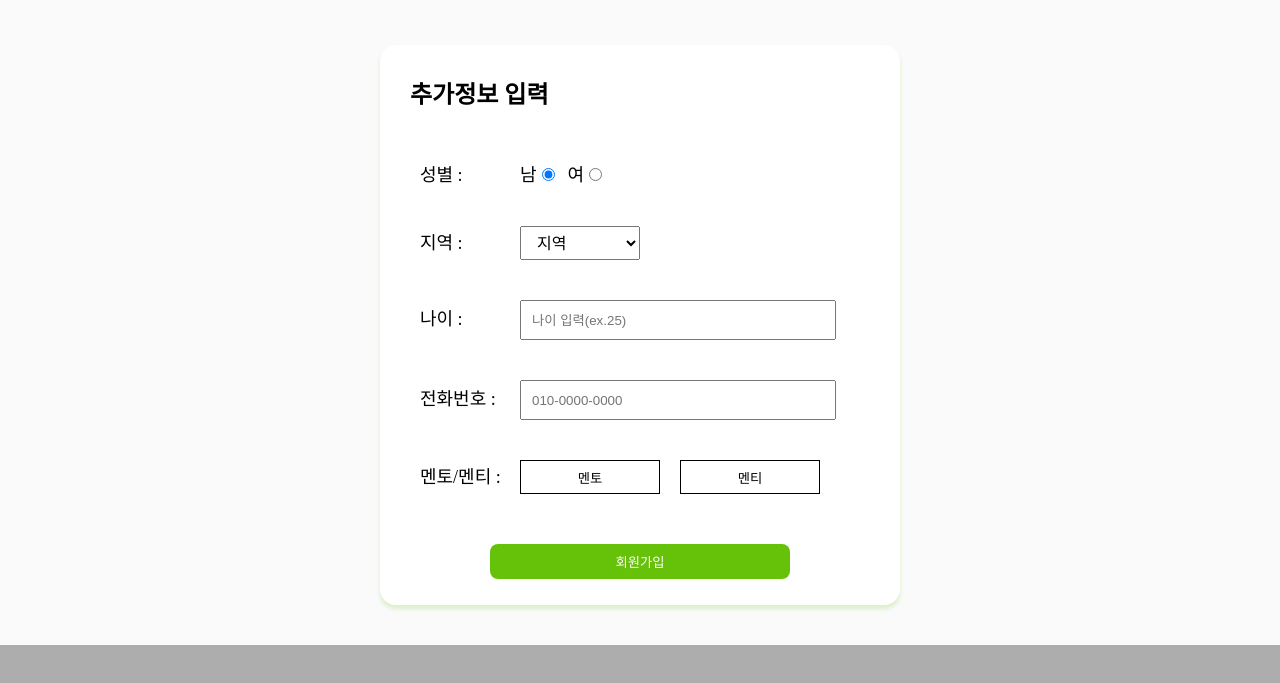
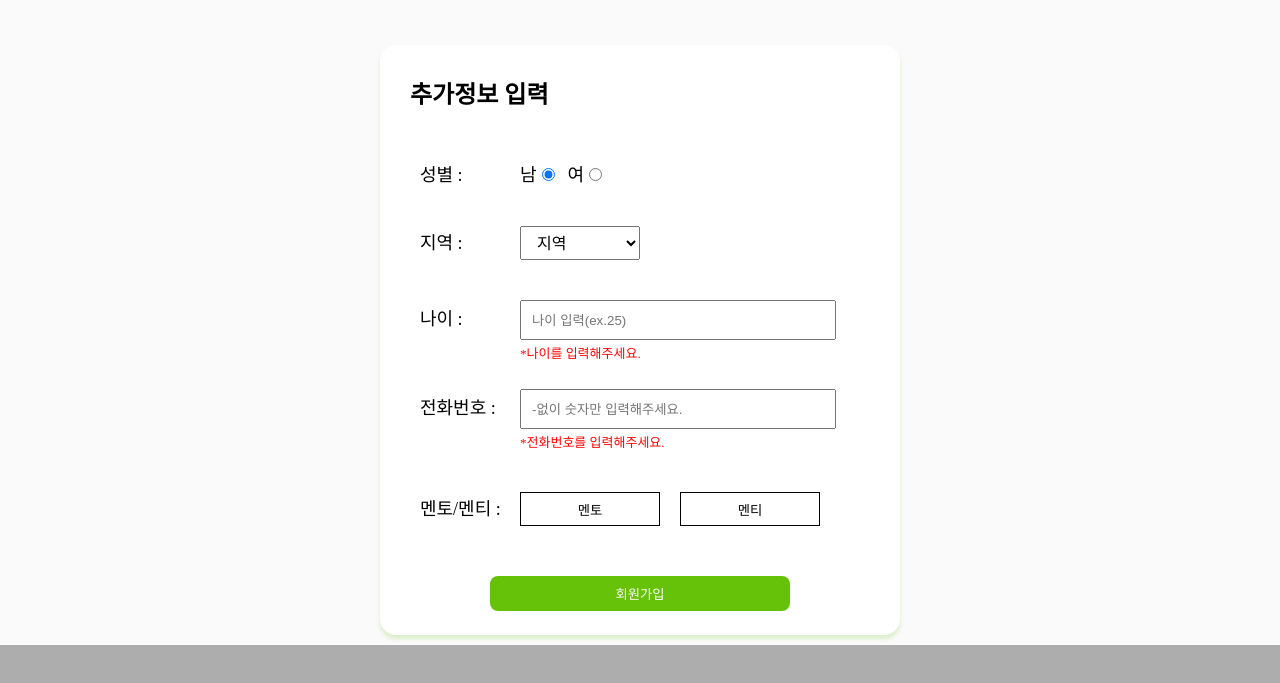
Before and after one commit to Teamo-project/Teamo-frontend, a React (Create React App) app: page /signup/social/1 in a window 1280 px wide. Shown: the part 155-838 px from the top of the page. After the commit the page ends 800 px from the top, so only its background shows below. Built offline with nearby package versions, Linux system fonts and the light colour scheme; a small style sheet from the web is missing.

Commit message:
loginUpdate

```diff
--- a/src/routes/css/FirstGoogleSignUp.module.css
+++ b/src/routes/css/FirstGoogleSignUp.module.css
@@ -2,7 +2,7 @@
   margin: 200px auto;
   padding: 30px;
   width: 460px;
-  height: 500px;
+  height: 530px;
   border-radius: 16px;
   background-color: #fff;
   box-shadow: 0px 4px 4px 0px rgba(102, 193, 9, 0.2);
--- a/src/routes/js/User/firstSocialLogin.js
+++ b/src/routes/js/User/firstSocialLogin.js
@@ -6,6 +6,12 @@ import { isDisabled } from "@testing-library/user-event/dist/utils";
 import { GoogleLogin } from "../../../apis/UserApi";
 
 function FirstSocial() {
+  const [isphone, setIsphone] = useState(false);
+  const [isage, setIsage] = useState(false);
+
+  const [phonetext, setPhonetext] = useState("*전화번호를 입력해주세요.");
+  const [agetext, setAgetext] = useState("*나이를 입력해주세요.");
+
   const userId = useParams();
   const [isClicked, setIsClicked] = useState("");
   const navigate = useNavigate();
@@ -28,13 +34,50 @@ function FirstSocial() {
     });
     console.log(user);
   };
-
-  const onChangePhone = () => {
+  const changePhone = (e) => {
+    const phoneCurrent = e.target.value;
     setUser({
       ...user,
-      phone: user.phone.replaceAll("-", ""),
+      phone: phoneCurrent,
     });
+
+    const regex = /^[0-9\b]{11,11}$/;
+    if (phoneCurrent === "") {
+      setIsphone(false);
+      setPhonetext("*전화번호를 입력해주세요.");
+    } else if (regex.test(e.target.value)) {
+      setIsphone(true);
+      setPhonetext("*사용가능한 전화번호입니다.");
+    } else {
+      setIsphone(false);
+      setPhonetext("*올바른 전화번호 형식으로 입력해주세요.");
+    }
   };
+
+  const changeAge = (e) => {
+    const ageCurrent = e.target.value;
+    setUser({
+      ...user,
+      age: ageCurrent,
+    });
+    const regex = /^[0-9\b]{0,3}$/;
+    if (ageCurrent === "") {
+      setIsage(false);
+      setAgetext("*나이를 입력해주세요.");
+    } else if (regex.test(e.target.value)) {
+      setIsage(true);
+      setAgetext("");
+    } else {
+      setIsage(false);
+      setAgetext("*3자리 이하숫자로만 입력해주세요.");
+    }
+  };
+  // const onChangePhone = () => {
+  //   setUser({
+  //     ...user,
+  //     phone: user.phone.replaceAll("-", ""),
+  //   });
+  // };
 
   const submit = async () => {
     try {
@@ -50,14 +93,13 @@ function FirstSocial() {
   const sumbitGoogle = () => {
     if (user.region === "") {
       alert("지역을 선택해주세요.");
-    } else if (user.age === "") {
-      alert("나이를 입력해주세요.");
-    } else if (user.phone === "") {
-      alert("전화번호를 입력해주세요.");
+    } else if (!isage) {
+      alert("나이를 형식에 맞게 입력해주세요.");
+    } else if (!isphone) {
+      alert("전화번호를 형식에 맞게 다시 입력해주세요.");
     } else if (user.role === "") {
       alert("멘토/멘티를 선택해주세요.");
     } else {
-      onChangePhone();
       submit();
     }
   };
@@ -69,7 +111,14 @@ function FirstSocial() {
   };
   return (
     <div style={{ width: "100%", height: "100vh", backgroundColor: "#FAFAFA" }}>
-      <div style={{ position: "absolute", top: "0", width: "100%" }}>
+      <div
+        style={{
+          position: "absolute",
+          top: "0",
+          width: "100%",
+          height: "100%",
+        }}
+      >
         <div className={google.googlebox}>
           <div style={{ fontSize: "24px", fontWeight: "bold" }}>
             추가정보 입력
@@ -130,22 +179,61 @@ function FirstSocial() {
                 placeholder="나이 입력(ex.25)"
                 name="age"
                 value={age}
-                onChange={onChange}
+                onChange={changeAge}
                 className={google.textInput}
               />
+              <div
+                style={{
+                  width: "300px",
+                  height: "20px",
+                  color: "red",
+                  fontSize: "13px",
+                  marginLeft: "100px",
+                  marginTop: "3px",
+                }}
+              >
+                {agetext}
+              </div>
             </div>
-            <div style={{ marginTop: "40px" }}>
+            <div style={{ marginTop: "26px" }}>
               <span style={{ width: "100px", display: "inline-block" }}>
                 전화번호 :{" "}
               </span>
               <input
                 type="text"
-                placeholder="010-0000-0000"
+                placeholder="-없이 숫자만 입력해주세요."
                 name="phone"
                 value={phone}
-                onChange={onChange}
+                onChange={changePhone}
                 className={google.textInput}
               />
+              {isphone ? (
+                <div
+                  style={{
+                    width: "300px",
+                    height: "20px",
+                    color: "blue",
+                    fontSize: "13px",
+                    marginTop: "3px",
+                    marginLeft: "100px",
+                  }}
+                >
+                  {phonetext}
+                </div>
+              ) : (
+                <div
+                  style={{
+                    width: "300px",
+                    height: "20px",
+                    color: "red",
+                    fontSize: "13px",
+                    marginTop: "3px",
+                    marginLeft: "100px",
+                  }}
+                >
+                  {phonetext}
+                </div>
+              )}
             </div>
             <div style={{ marginTop: "40px" }}>
               <span style={{ width: "100px", display: "inline-block" }}>
--- a/src/routes/js/User/login.js
+++ b/src/routes/js/User/login.js
@@ -18,11 +18,11 @@ function Login() {
   const serverDomain = "http://holoseogi.co.kr";
   // 구글 로그인 연결
   const GoogleLogin = () => {
-    window.location.href = `http://ec2-3-37-185-169.ap-northeast-2.compute.amazonaws.com:8080/oauth2/authorize/google?redirect_uri=${serverDomain}/oauth2/redirect`;
+    window.location.href = `http://ec2-3-37-185-169.ap-northeast-2.compute.amazonaws.com:8080/oauth2/authorize/google?redirect_uri=${nowURL.origin}/oauth2/redirect`;
   };
 
   const NaverLogin = () => {
-    window.location.href = `http://ec2-3-37-185-169.ap-northeast-2.compute.amazonaws.com:8080/oauth2/authorize/naver?redirect_uri=${serverDomain}/oauth2/redirect`;
+    window.location.href = `http://ec2-3-37-185-169.ap-northeast-2.compute.amazonaws.com:8080/oauth2/authorize/naver?redirect_uri=${nowURL.origin}/oauth2/redirect`;
   };
 
   // 이메일과 비밀번호로 로그인
@@ -90,7 +90,7 @@ function Login() {
   };
 
   return (
-    <div style={{ width: "100%" }}>
+    <div style={{ width: "100%", height: "100vh" }}>
       {/* 로그인 박스 부분 */}
       <div className={logincss.loginBox}>
         <div className={logincss.logo}>
```
